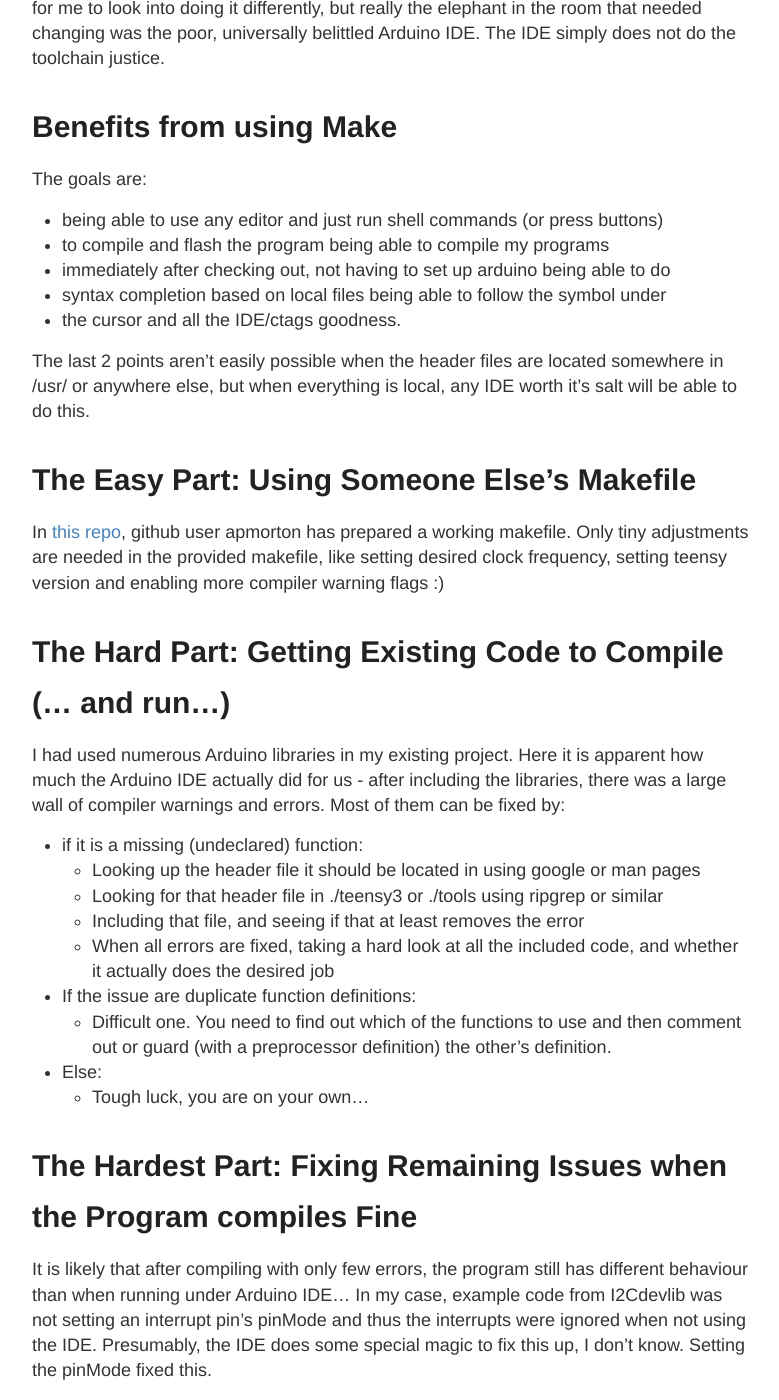
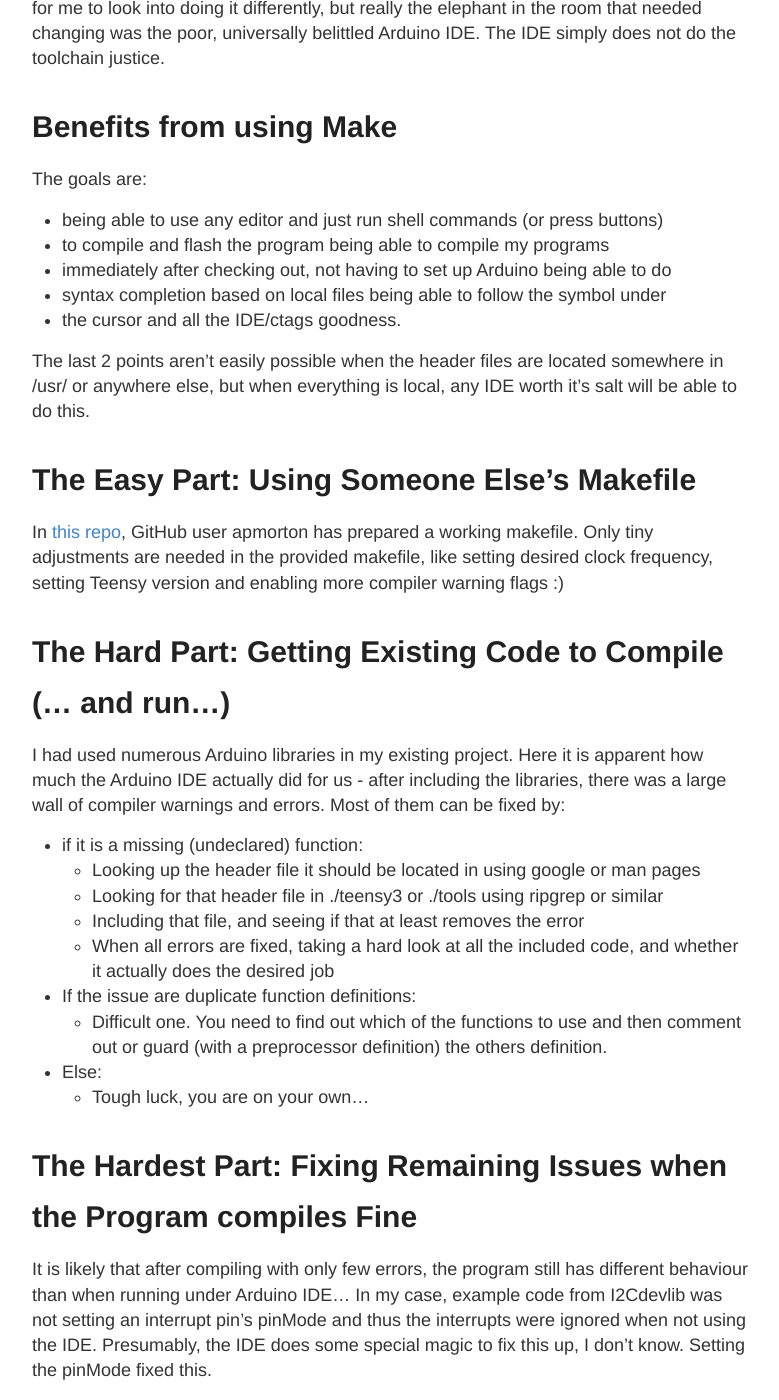
Before and after one commit to barafael/barafael.github.io, a Jekyll site: the page built from _posts/2017-11-21-Programming-the-Teensy-3.2-using-a-makefile.md, in a window 1280 px wide and 1400 px high, scrolled down 558 px. Shown: the whole window, without its empty margins (248-1027 px from the left). Built offline with Jekyll 4.4.1, drawn with Linux system fonts in a browser that asks for light colours; our own code applies the rules of GitHub Pages for plain Markdown files.

Commit message:
spelling fixes

```diff
--- a/_posts/2017-11-21-Programming-the-Teensy-3.2-using-a-makefile.md
+++ b/_posts/2017-11-21-Programming-the-Teensy-3.2-using-a-makefile.md
@@ -18,7 +18,7 @@
 
 * being able to use any editor and just run shell commands (or press buttons)
 * to compile and flash the program being able to compile my programs
-* immediately after checking out, not having to set up arduino being able to do
+* immediately after checking out, not having to set up Arduino being able to do
 * syntax completion based on local files being able to follow the symbol under
 * the cursor and all the IDE/ctags goodness.
 
@@ -28,9 +28,9 @@
 
 # The Easy Part: Using Someone Else's Makefile
 
-In [this repo](https://github.com/apmorton/teensy-template), github user
+In [this repo](https://github.com/apmorton/teensy-template), GitHub user
 apmorton has prepared a working makefile. Only tiny adjustments are needed in
-the provided makefile, like setting desired clock frequency, setting teensy
+the provided makefile, like setting desired clock frequency, setting Teensy
 version and enabling more compiler warning flags :)
 
 # The Hard Part: Getting Existing Code to Compile (... and run...)
@@ -50,7 +50,7 @@
     whether it actually does the desired job
 * If the issue are duplicate function definitions:
   - Difficult one. You need to find out which of the functions to use and then
-    comment out or guard (with a preprocessor definition) the other's
+    comment out or guard (with a preprocessor definition) the others
     definition.
 * Else:
   - Tough luck, you are on your own...
```
Also changed, not shown: _posts/2017-10-31-Nice-Error-Handling-with-Arduino-Blinking-LED-Patterns.md (+1 -1 lines), _posts/2017-10-8-Vim-has-no-keyboard-shortcuts.md (+1 -1 lines).
